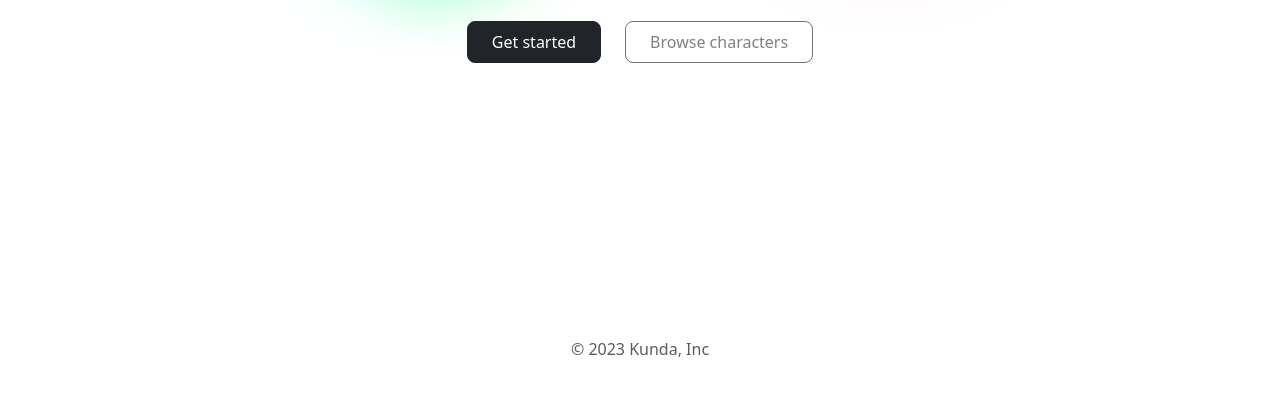
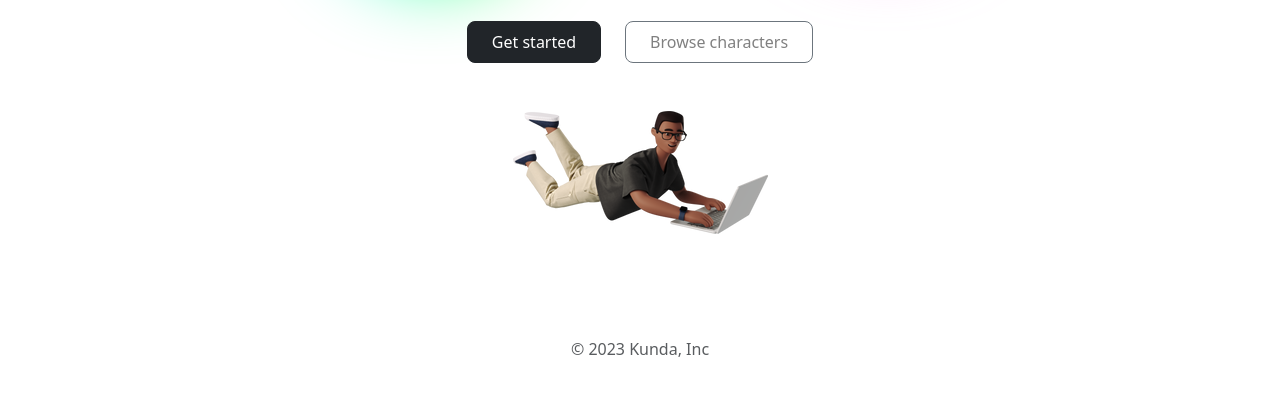
Before and after one commit to iamtresorr/capstone1, a plain HTML site: page index.html in a window 1280 px wide. Shown: the part 527-922 px from the top of the page. Drawn offline with nearby package versions, Linux system fonts and the light colour scheme.

Commit message:
Update index.html

```diff
--- a/index.html
+++ b/index.html
@@ -83,7 +83,7 @@
                 <div class="glow"></div>
                 <div class="glow-two"></div>
                 <div>
-                    <img src="image.png" alt="" srcset="">
+                    <img src="img/hero-img.png" alt="" srcset="">
                 </div>
 
         </section>
```
